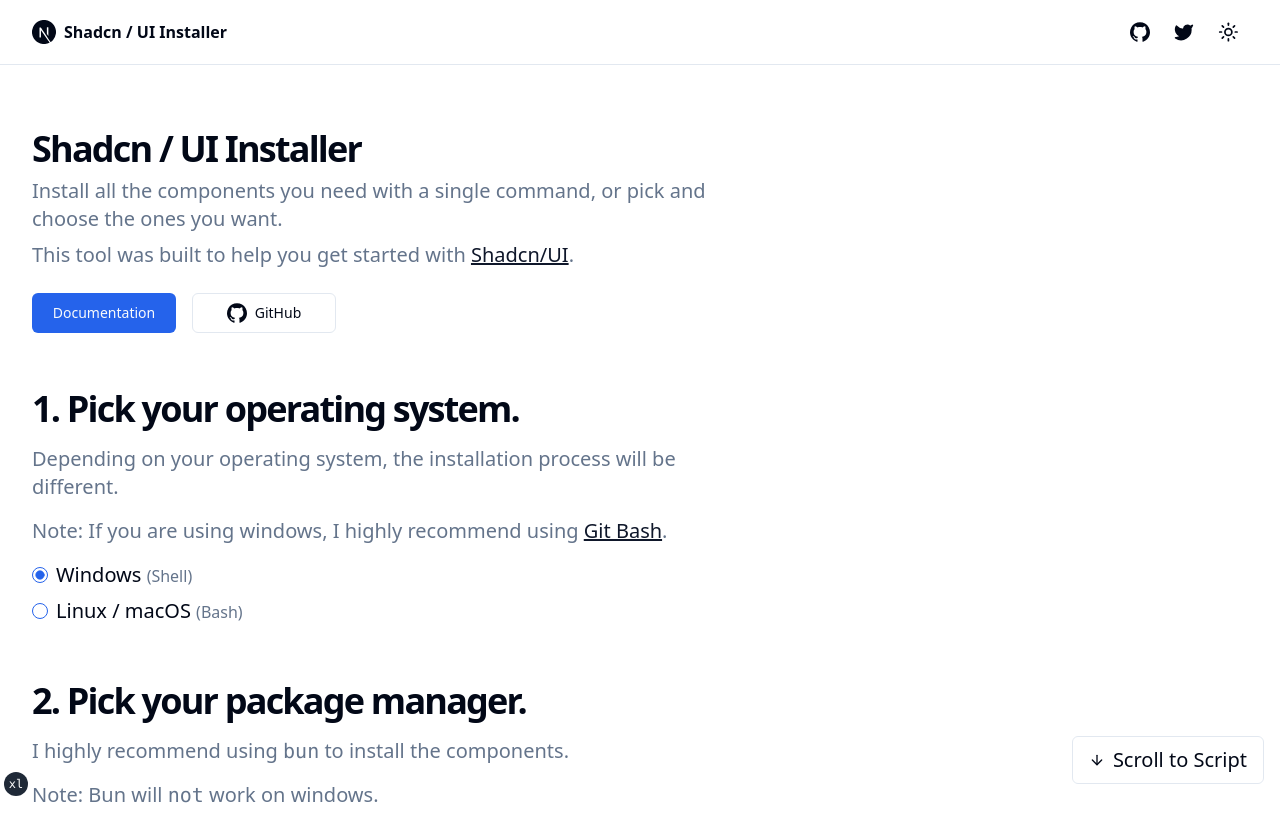
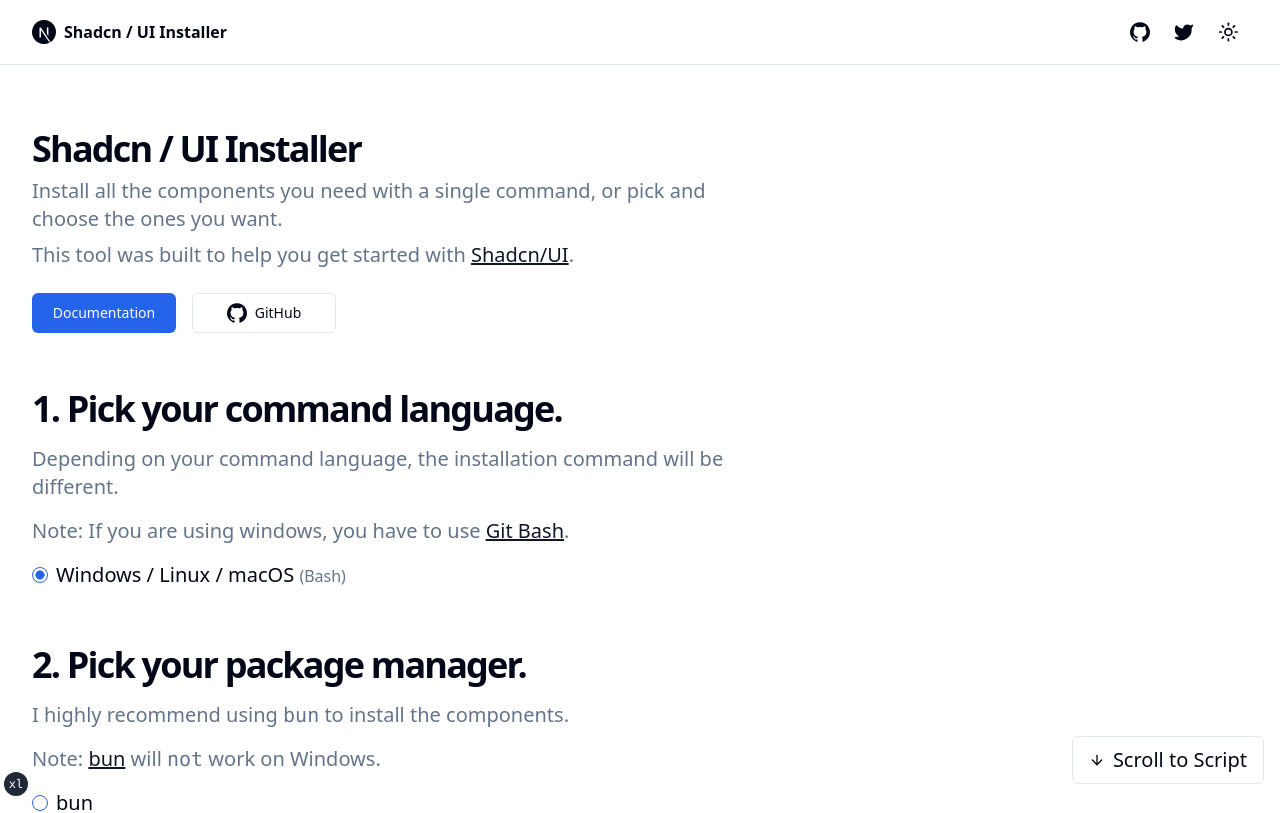
Before and after one commit to Poseiden1/shadcn-ui-installer, a Next.js app: page / in a window 1280 px wide. Shown: the top 813 px of the page. Built offline with nearby package versions, Linux system fonts and the light colour scheme.

Commit message:
Adjusted page

```diff
--- a/app/page.tsx
+++ b/app/page.tsx
@@ -17,7 +17,7 @@ import { PickCardProvider } from "@/components/pick-card-provider"
 
 export default function IndexPage() {
   const [pm, setPm] = useState<string>("npm")
-  const [os, setOs] = useState<string>("windows")
+  const [os, setOs] = useState<string>("linux")
 
   return (
     <section className="container grid items-center gap-6 pb-8 pt-6 md:py-10">
@@ -71,14 +71,14 @@ export default function IndexPage() {
         <div className="flex flex-row gap-4 mt-8">
           <div className="flex flex-col gap-4">
             <h1 className="text-3xl font-bold leading-tight tracking-tighter md:text-4xl">
-              1. Pick your operating system.
+              1. Pick your command language.
             </h1>
             <p className="max-w-[700px] text-xl text-muted-foreground">
-              Depending on your operating system, the installation process will
+              Depending on your command language, the installation command will
               be different.
             </p>
             <p className="max-w-[700px] text-xl text-muted-foreground">
-              Note: If you are using windows, I highly recommend using{" "}
+              Note: If you are using windows, you have to use{" "}
               <Link
                 href="https://gitforwindows.org/"
                 className="underline text-secondary-foreground"
@@ -94,18 +94,9 @@ export default function IndexPage() {
               }}
             >
               <div className="flex items-center space-x-2">
-                <RadioGroupItem value="windows" id="os1" />
-                <Label htmlFor="os1" className="text-xl">
-                  Windows{" "}
-                  <span className="text-base text-muted-foreground">
-                    (Shell)
-                  </span>
-                </Label>
-              </div>
-              <div className="flex items-center space-x-2">
                 <RadioGroupItem value="linux" id="os2" />
                 <Label htmlFor="os2" className="text-xl">
-                  Linux / macOS{" "}
+                  Windows / Linux / macOS{" "}
                   <span className="text-base text-muted-foreground">
                     (Bash)
                   </span>
@@ -125,7 +116,14 @@ export default function IndexPage() {
               components.
             </p>
             <p className="max-w-[700px] text-xl text-muted-foreground">
-              Note: Bun will <code>not</code> work on windows.
+              Note:{" "}
+              <Link
+                href="https://bun.sh/"
+                className="underline text-secondary-foreground"
+              >
+                bun
+              </Link>{" "}
+              will <code>not</code> work on Windows.
             </p>
             <RadioGroup
               defaultValue="bun"
--- a/components/components.tsx
+++ b/components/components.tsx
@@ -1,6 +1,8 @@
 import { useContext, useEffect, useRef, useState } from "react"
+import Link from "next/link"
 import { ArrowDown, CopyIcon, MousePointerClickIcon } from "lucide-react"
 
+import { siteConfig } from "@/config/site"
 import { AccordionCard } from "@/components/cards/accordion-card"
 import { AlertCard } from "@/components/cards/alert-card"
 import { AlertDialogCard } from "@/components/cards/alert-dialog"
@@ -188,7 +190,14 @@ export default function Components(props: { os: string; pm: string }) {
             4. Install your components.
           </h1>
           <p className="max-w-[700px] text-xl text-muted-foreground">
-            You have to initalize shadcn/ui first.
+            You have to initalize{" "}
+            <Link
+              href={siteConfig.links.docs}
+              className="underline text-secondary-foreground"
+            >
+              Shadcn/UI
+            </Link>{" "}
+            first.
           </p>
         </div>
         <CopyCard text="npx shadcn-ui@latest init" />
```
